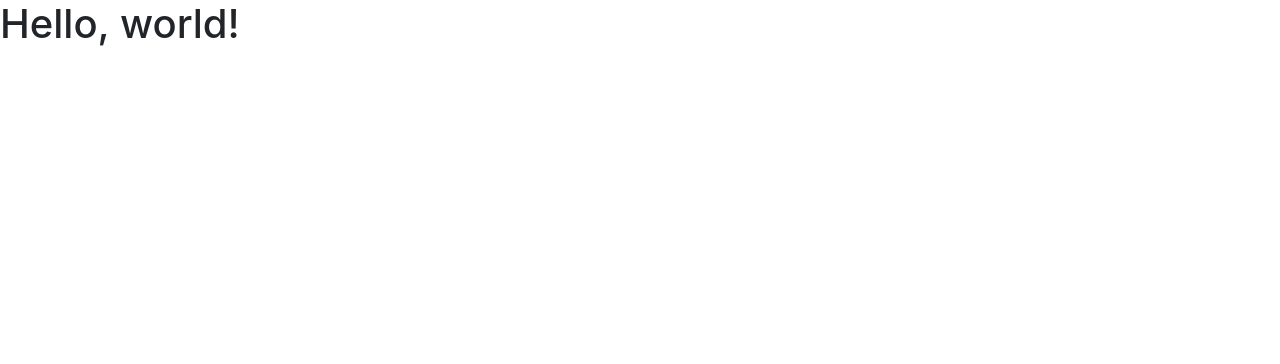
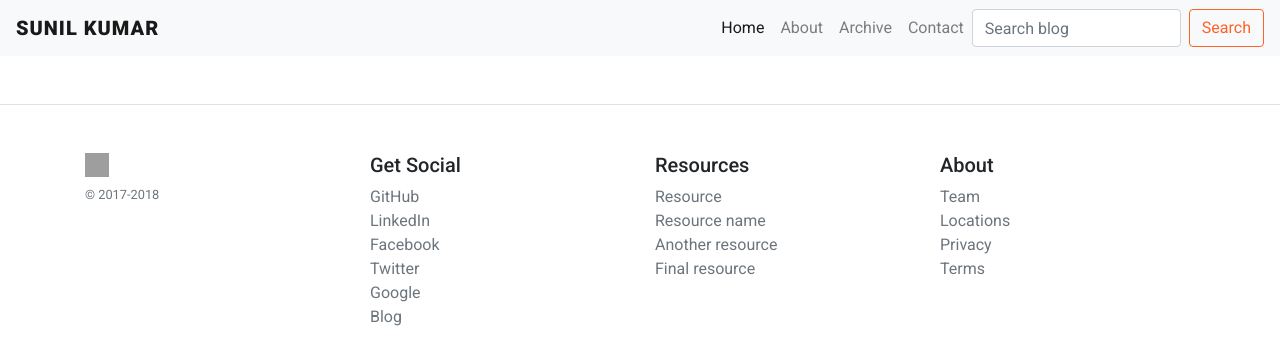
Before and after one commit to sunilsrikumar/blogfrontend, a plain HTML site: page index.html in a window 1280 px wide. Drawn offline with nearby package versions, Linux system fonts and the light colour scheme; grey boxes are pictures that could not be loaded.

Commit message:
[Update]Navbar and footer

```diff
--- /dev/null
+++ b/css/custom.css
@@ -0,0 +1,26 @@
+/* Custom css */
+
+body{
+	font-family: 'Roboto', sans-serif;
+}
+
+.navbar-brand {
+	text-transform: uppercase;
+	font-family: 'Roboto', sans-serif;
+	font-weight: 900;
+	letter-spacing: 1px;
+}
+
+.btn-outline-success {
+    color: #FF6327;
+    background-color: transparent;
+    background-image: none;
+    border-color: #FF6327;
+}
+
+.btn-outline-success:hover {
+    color: #FFFFFF;
+    background-color: #FF6327;
+    background-image: none;
+    border-color: #FF6327;
+}
--- a/index.html
+++ b/index.html
@@ -8,10 +8,93 @@
     <!-- Bootstrap CSS -->
     <link rel="stylesheet" href="https://stackpath.bootstrapcdn.com/bootstrap/4.1.1/css/bootstrap.min.css" integrity="sha384-WskhaSGFgHYWDcbwN70/dfYBj47jz9qbsMId/iRN3ewGhXQFZCSftd1LZCfmhktB" crossorigin="anonymous">
 
+    <!-- Local css for dev -->
+    <link rel="stylesheet" type="text/css" href="css/bootstrap.min.css">
+
+    <!-- Google fonts -->
+    <link href="https://fonts.googleapis.com/css?family=Roboto:300,400,500,700,900" rel="stylesheet">
+
+
+    <!-- Custom css -->
+    <link rel="stylesheet" type="text/css" href="css/custom.css">
+
     <title>Blog</title>
   </head>
   <body>
-    <h1>Hello, world!</h1>
+
+    <!-- Navbar -->
+    <nav class="navbar navbar-expand-lg navbar-light bg-light">
+  <a class="navbar-brand" href="#">Sunil Kumar</a>
+  <button class="navbar-toggler" type="button" data-toggle="collapse" data-target="#navbarSupportedContent" aria-controls="navbarSupportedContent" aria-expanded="false" aria-label="Toggle navigation">
+    <span class="navbar-toggler-icon"></span>
+  </button>
+
+  <div class="collapse navbar-collapse" id="navbarSupportedContent">
+    <ul class="navbar-nav ml-auto">
+      <li class="nav-item active">
+        <a class="nav-link" href="#">Home <span class="sr-only">(current)</span></a>
+      </li>
+      <li class="nav-item">
+        <a class="nav-link" href="#">About</a>
+      </li>
+      <li class="nav-item">
+        <a class="nav-link" href="#">Archive</a>
+      </li>
+      <li class="nav-item">
+        <a class="nav-link" href="#">Contact</a>
+      </li>
+    </ul>
+    <form class="form-inline my-2 my-lg-0">
+      <input class="form-control mr-sm-2" type="search" placeholder="Search blog" aria-label="Search">
+      <button class="btn btn-outline-success my-2 my-sm-0" type="submit">Search</button>
+    </form>
+  </div>
+</nav>
+
+    <!-- Navbar end -->
+
+    <!-- Footer -->
+
+    <footer class="pt-4 my-md-5 pt-md-5 border-top">
+      <div class="container">
+        <div class="row">
+          <div class="col-12 col-md">
+            <img class="mb-2" src="https://getbootstrap.com/assets/brand/bootstrap-solid.svg" alt="" width="24" height="24">
+            <small class="d-block mb-3 text-muted">&copy; 2017-2018</small>
+          </div>
+          <div class="col-6 col-md">
+            <h5>Get Social</h5>
+            <ul class="list-unstyled text-small">
+              <li><a class="text-muted" href="#">GitHub</a></li>
+              <li><a class="text-muted" href="#">LinkedIn</a></li>
+              <li><a class="text-muted" href="#">Facebook</a></li>
+              <li><a class="text-muted" href="#">Twitter</a></li>
+              <li><a class="text-muted" href="#">Google</a></li>
+              <li><a class="text-muted" href="#">Blog</a></li>
+            </ul>
+          </div>
+          <div class="col-6 col-md">
+            <h5>Resources</h5>
+            <ul class="list-unstyled text-small">
+              <li><a class="text-muted" href="#">Resource</a></li>
+              <li><a class="text-muted" href="#">Resource name</a></li>
+              <li><a class="text-muted" href="#">Another resource</a></li>
+              <li><a class="text-muted" href="#">Final resource</a></li>
+            </ul>
+          </div>
+          <div class="col-6 col-md">
+            <h5>About</h5>
+            <ul class="list-unstyled text-small">
+              <li><a class="text-muted" href="#">Team</a></li>
+              <li><a class="text-muted" href="#">Locations</a></li>
+              <li><a class="text-muted" href="#">Privacy</a></li>
+              <li><a class="text-muted" href="#">Terms</a></li>
+            </ul>
+          </div>
+        </div>
+      </div>
+      </footer>
+
 
     <!-- Optional JavaScript -->
     <!-- jQuery first, then Popper.js, then Bootstrap JS -->
```
